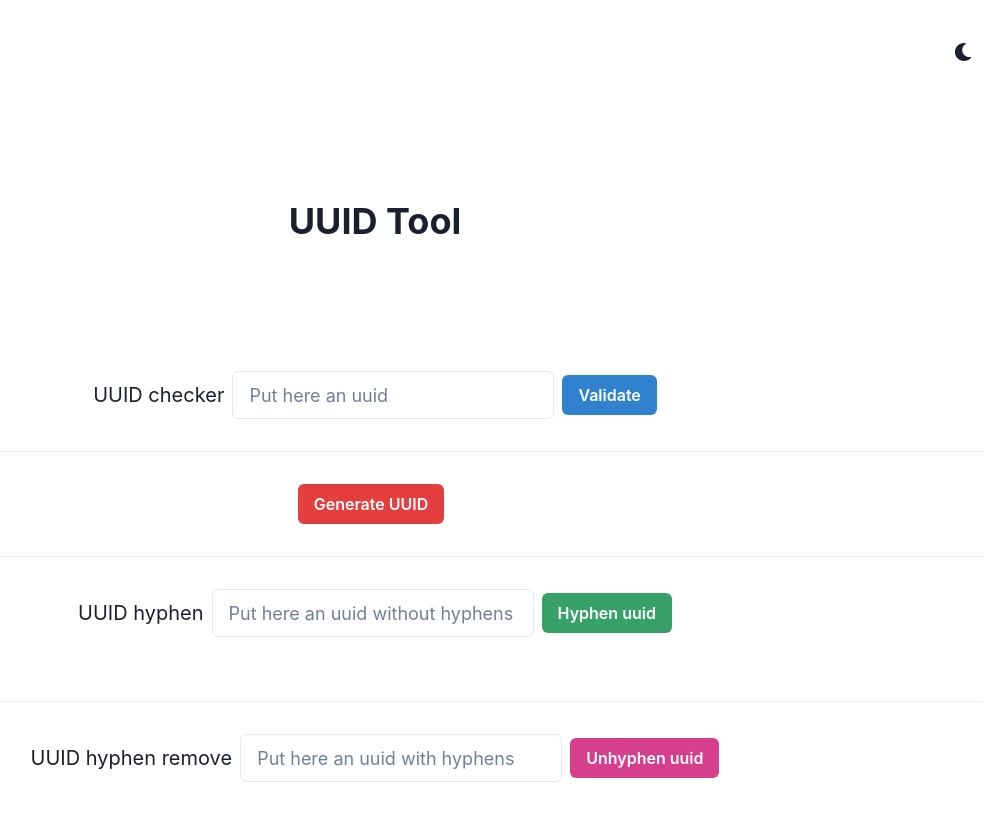
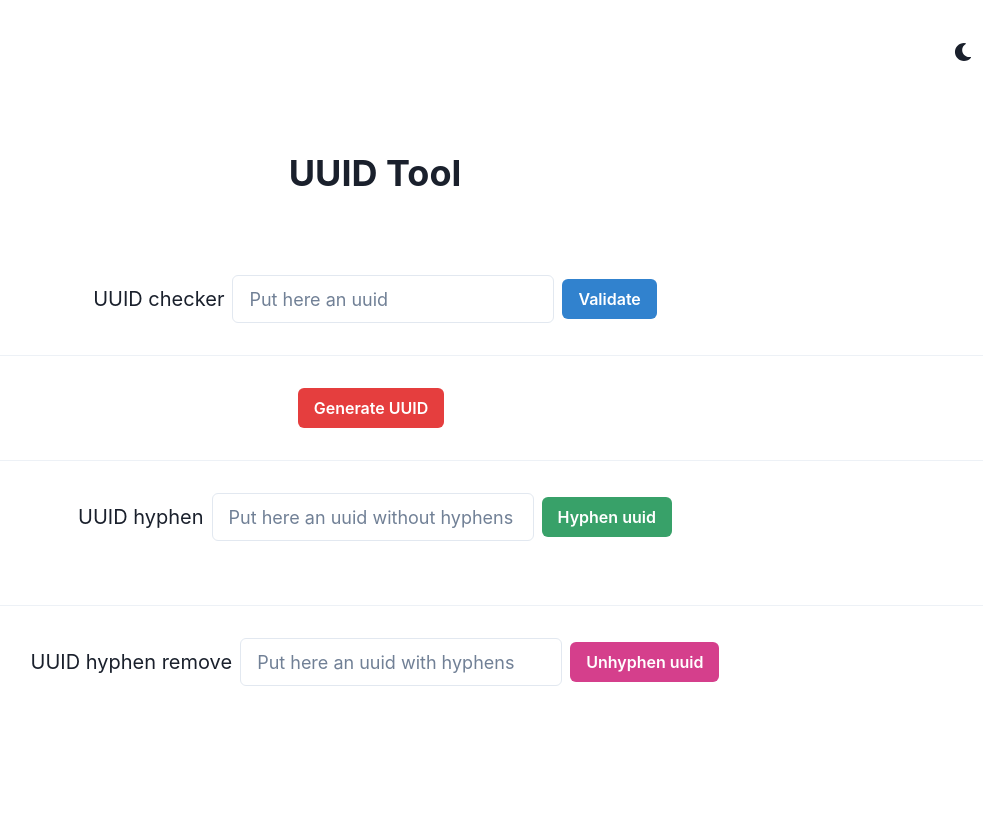
Before and after one commit to alvarotorresc/uuid-tool, a React (Create React App) app: page / in a window 1280 px wide. Shown: the top 820 px of the page, without its empty margins (265-1267 px from the left). Built offline with nearby package versions, Linux system fonts and the light colour scheme.

Commit message:
chore: change spacing

```diff
--- a/src/App.tsx
+++ b/src/App.tsx
@@ -29,8 +29,6 @@ const hyphenUuidRemove = (uuid: string) => {
   return uuid.split('-').join('')
 }
 
-
-
 export const App = () => {
   const inputRef = useRef<HTMLInputElement>(null);
   const inputHyphenRef = useRef<HTMLInputElement>(null);
@@ -41,7 +39,6 @@ export const App = () => {
   const [hyphenRemovedUuid, sethyphenRemovedUuid] = useState<string>("");
 
   const toast = useToast()
-  const statuses = ['success', 'error']
 
   const handleUuidChecker = () => (
     // eslint-disable-next-line no-sequences
@@ -68,14 +65,12 @@ export const App = () => {
 
   const isValid = inputValue !== "" ? uuidValidate(inputValue) : true;
 
-
-
   return (
     <ChakraProvider theme={theme}>
     <Box textAlign="center" fontSize="xl">
       <Grid minH="30vh" p={8}>
         <ColorModeSwitcher justifySelf="flex-end" />
-        <Heading p={32}>UUID Tool</Heading>
+        <Heading p={20}>UUID Tool</Heading>
           <VStack spacing={8}>
             <Flex minWidth='max-content' alignItems='center' gap='2'>
               <Text>UUID checker</Text>
```
Lines whose indentation alone changed are shown as unchanged.
